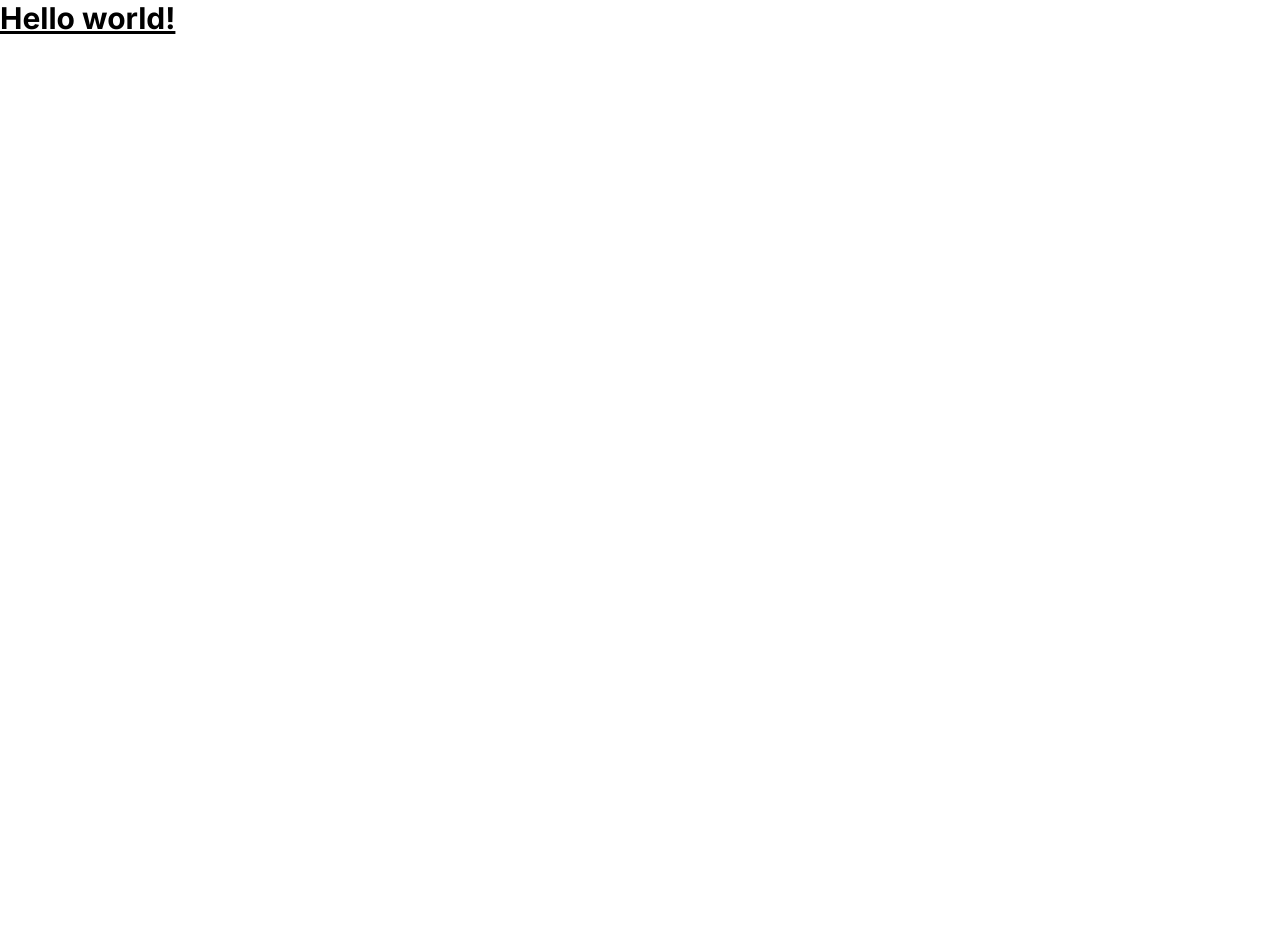
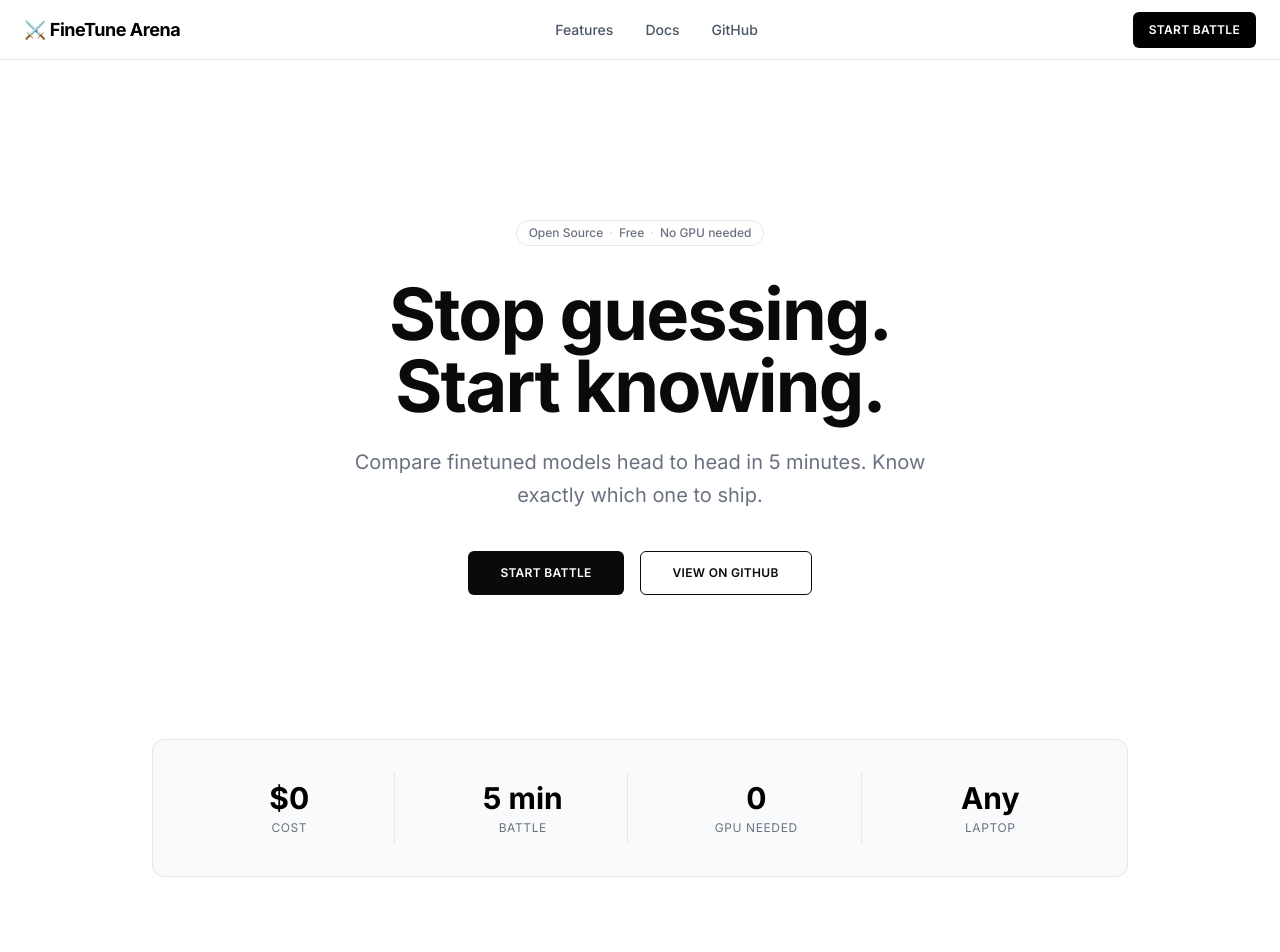
Before and after one commit to dhanushkumar-amk/FINETUNING-AREANA, a React (Vite) app in the folder frontend/: page / in a window 1280 px wide. Shown: the top 952 px of the page. Before the commit the page ends 800 px from the top, so only its background shows below. Built offline with nearby package versions, Linux system fonts and the light colour scheme.

Commit message:
feat: add subtle floating particles animation to hero section

```diff
--- a/frontend/src/App.jsx
+++ b/frontend/src/App.jsx
@@ -1,19 +1,23 @@
-import { useState } from 'react'
-import reactLogo from './assets/react.svg'
-import viteLogo from './assets/vite.svg'
-import heroImg from './assets/hero.png'
-import './App.css'
+import React from 'react';
+import { BrowserRouter, Routes, Route } from 'react-router-dom';
+import Layout from './components/Layout';
+import Landing from './pages/Landing';
 
 function App() {
-  const [count, setCount] = useState(0)
-
   return (
-<>
-   <h1 class="text-3xl font-bold underline">
-    Hello world!
-  </h1>
-    </>
-  )
+    <BrowserRouter>
+      <Routes>
+        <Route
+          path="/"
+          element={
+            <Layout>
+              <Landing />
+            </Layout>
+          }
+        />
+      </Routes>
+    </BrowserRouter>
+  );
 }
 
-export default App
+export default App;
--- /dev/null
+++ b/frontend/src/components/Layout.jsx
@@ -0,0 +1,16 @@
+import React from 'react';
+import Navbar from './Navbar';
+
+export default function Layout({ children }) {
+  return (
+    <div className="min-h-screen bg-white flex flex-col">
+      {/* Top Navbar */}
+      <Navbar />
+
+      {/* Main Content Area */}
+      <main className="flex-grow w-full max-w-7xl mx-auto px-6 py-12 bg-white">
+        {children}
+      </main>
+    </div>
+  );
+}
--- /dev/null
+++ b/frontend/src/pages/Landing.jsx
@@ -0,0 +1,191 @@
+import React from 'react';
+import { Sparkles, Zap, BarChart2, FileText, Database, Heart, ArrowRight } from 'lucide-react';
+
+export default function Landing() {
+  const steps = [
+    {
+      id: 1,
+      title: "Pick two models",
+      desc: "Select local weights or remote fine-tuned models to benchmark."
+    },
+    {
+      id: 2,
+      title: "AI generates test cases",
+      desc: "Custom prompts generated automatically to evaluate your use-case."
+    },
+    {
+      id: 3,
+      title: "Watch live battle",
+      desc: "Compare streamed responses side-by-side in real-time."
+    },
+    {
+      id: 4,
+      title: "Get winner report",
+      desc: "A plain English breakdown of strengths, weaknesses, and the winner."
+    }
+  ];
+
+  const features = [
+    {
+      icon: <Sparkles className="w-5 h-5 text-black" />,
+      title: "Auto Test Generation",
+      desc: "AI creates domain-specific questions automatically tailored to your dataset."
+    },
+    {
+      icon: <Zap className="w-5 h-5 text-black" />,
+      title: "Live Battle",
+      desc: "Watch models compete in real time side by side and see token generation speeds."
+    },
+    {
+      icon: <BarChart2 className="w-5 h-5 text-black" />,
+      title: "Weakness Map",
+      desc: "Visual radar and bar charts showing exactly where and why each model fails."
+    },
+    {
+      icon: <FileText className="w-5 h-5 text-black" />,
+      title: "Plain English Report",
+      desc: "No confusing academic metrics. Get clear reasoning on who won and why."
+    },
+    {
+      icon: <Database className="w-5 h-5 text-black" />,
+      title: "HuggingFace Integration",
+      desc: "Browse, select, and evaluate any model directly from HuggingFace repository."
+    },
+    {
+      icon: <Heart className="w-5 h-5 text-black" />,
+      title: "Free Forever",
+      desc: "100% free, MIT licensed, and fully self-hostable on your own hardware."
+    }
+  ];
+
+  return (
+    <div className="bg-white text-[#0A0A0A]">
+      {/* SECTION 1 - HERO */}
+      <section className="py-20 md:py-28 text-center max-w-3xl mx-auto flex flex-col items-center">
+        {/* Small badge top */}
+        <div className="inline-flex items-center gap-1.5 px-3 py-1 border border-gray-200 rounded-full text-xs text-gray-500 font-medium mb-8 select-none">
+          <span>Open Source</span>
+          <span className="text-gray-300">·</span>
+          <span>Free</span>
+          <span className="text-gray-300">·</span>
+          <span>No GPU needed</span>
+        </div>
+
+        {/* H1 large bold */}
+        <h1 className="text-5xl md:text-7xl font-bold tracking-tight text-[#0A0A0A] leading-tight md:leading-none mb-6">
+          Stop guessing.<br />Start knowing.
+        </h1>
+
+        {/* Subtitle gray text */}
+        <p className="text-lg md:text-xl text-gray-500 leading-relaxed mb-10 max-w-xl">
+          Compare finetuned models head to head in 5 minutes. Know exactly which one to ship.
+        </p>
+
+        {/* Two buttons side by side */}
+        <div className="flex flex-col sm:flex-row gap-4 w-full sm:w-auto">
+          <button className="h-11 px-8 bg-[#0A0A0A] text-white text-xs font-semibold rounded-md hover:bg-black/90 transition-colors uppercase tracking-wide">
+            Start Battle
+          </button>
+          <button className="h-11 px-8 bg-white text-[#0A0A0A] border border-[#0A0A0A] text-xs font-semibold rounded-md hover:bg-gray-50 transition-colors uppercase tracking-wide">
+            View on GitHub
+          </button>
+        </div>
+      </section>
+
+      {/* SECTION 2 - STATS BAR */}
+      <section className="py-8 max-w-5xl mx-auto px-6">
+        <div className="grid grid-cols-2 md:grid-cols-4 gap-6 p-8 border border-gray-200 rounded-xl bg-gray-50 divide-y-0 divide-x-0 md:divide-x md:divide-gray-200">
+          <div className="text-center flex flex-col items-center justify-center p-2">
+            <span className="text-2xl md:text-3xl font-bold text-black">$0</span>
+            <span className="text-xs text-gray-500 mt-1 uppercase tracking-wider">Cost</span>
+          </div>
+          <div className="text-center flex flex-col items-center justify-center p-2">
+            <span className="text-2xl md:text-3xl font-bold text-black">5 min</span>
+            <span className="text-xs text-gray-500 mt-1 uppercase tracking-wider">Battle</span>
+          </div>
+          <div className="text-center flex flex-col items-center justify-center p-2">
+            <span className="text-2xl md:text-3xl font-bold text-black">0</span>
+            <span className="text-xs text-gray-500 mt-1 uppercase tracking-wider">GPU Needed</span>
+          </div>
+          <div className="text-center flex flex-col items-center justify-center p-2">
+            <span className="text-2xl md:text-3xl font-bold text-black">Any</span>
+            <span className="text-xs text-gray-500 mt-1 uppercase tracking-wider">Laptop</span>
+          </div>
+        </div>
+      </section>
+
+      {/* SECTION 3 - HOW IT WORKS */}
+      <section className="py-24 max-w-6xl mx-auto px-6">
+        <div className="text-center mb-16">
+          <h2 className="text-3xl font-bold tracking-tight text-[#0A0A0A]">How it works</h2>
+        </div>
+
+        <div className="grid grid-cols-1 md:grid-cols-4 gap-8 relative">
+          {steps.map((step, idx) => (
+            <div key={step.id} className="relative flex flex-col items-center text-center p-4">
+              {/* Number badge */}
+              <div className="w-10 h-10 rounded-full border border-gray-200 flex items-center justify-center text-sm font-semibold text-black bg-white mb-6">
+                {step.id}
+              </div>
+              <h3 className="font-semibold text-black mb-3 text-base">{step.title}</h3>
+              <p className="text-sm text-gray-500 leading-relaxed max-w-[220px]">{step.desc}</p>
+
+              {/* Arrow divider */}
+              {idx < 3 && (
+                <div className="hidden md:block absolute top-9 left-[calc(100%-12px)] w-6 h-6 text-gray-300">
+                  <ArrowRight className="w-5 h-5" />
+                </div>
+              )}
+            </div>
+          ))}
+        </div>
+      </section>
+
+      {/* SECTION 4 - FEATURES GRID */}
+      <section className="py-24 max-w-6xl mx-auto px-6 border-t border-gray-100">
+        <div className="text-center mb-16">
+          <h2 className="text-3xl font-bold tracking-tight text-[#0A0A0A]">Everything you need</h2>
+        </div>
+
+        <div className="grid grid-cols-1 md:grid-cols-3 gap-8">
+          {features.map((feature, index) => (
+            <div
+              key={index}
+              className="p-8 border border-gray-200 rounded-[12px] bg-white hover:border-black transition-colors duration-200"
+            >
+              <div className="w-10 h-10 flex items-center justify-center border border-gray-200 rounded-lg bg-gray-50 mb-6">
+                {feature.icon}
+              </div>
+              <h3 className="text-lg font-semibold text-black mb-3">{feature.title}</h3>
+              <p className="text-sm text-gray-500 leading-relaxed">{feature.desc}</p>
+            </div>
+          ))}
+        </div>
+      </section>
+
+      {/* SECTION 5 - FOOTER */}
+      <footer className="py-12 mt-20 border-t border-gray-200">
+        <div className="max-w-6xl mx-auto px-6 flex flex-col md:flex-row justify-between items-center gap-6">
+          {/* Logo and License */}
+          <div className="flex flex-col items-center md:items-start gap-1">
+            <span className="text-sm font-bold text-black">⚔️ FineTune Arena</span>
+            <span className="text-xs text-gray-400">Open source. MIT License.</span>
+          </div>
+
+          {/* Links */}
+          <div className="flex items-center gap-8 text-xs font-medium text-gray-500">
+            <a href="https://github.com" target="_blank" rel="noopener noreferrer" className="hover:text-black transition-colors">
+              GitHub
+            </a>
+            <a href="#docs" className="hover:text-black transition-colors">
+              Docs
+            </a>
+            <a href="#self-host" className="hover:text-black transition-colors">
+              Self-host
+            </a>
+          </div>
+        </div>
+      </footer>
+    </div>
+  );
+}
```
